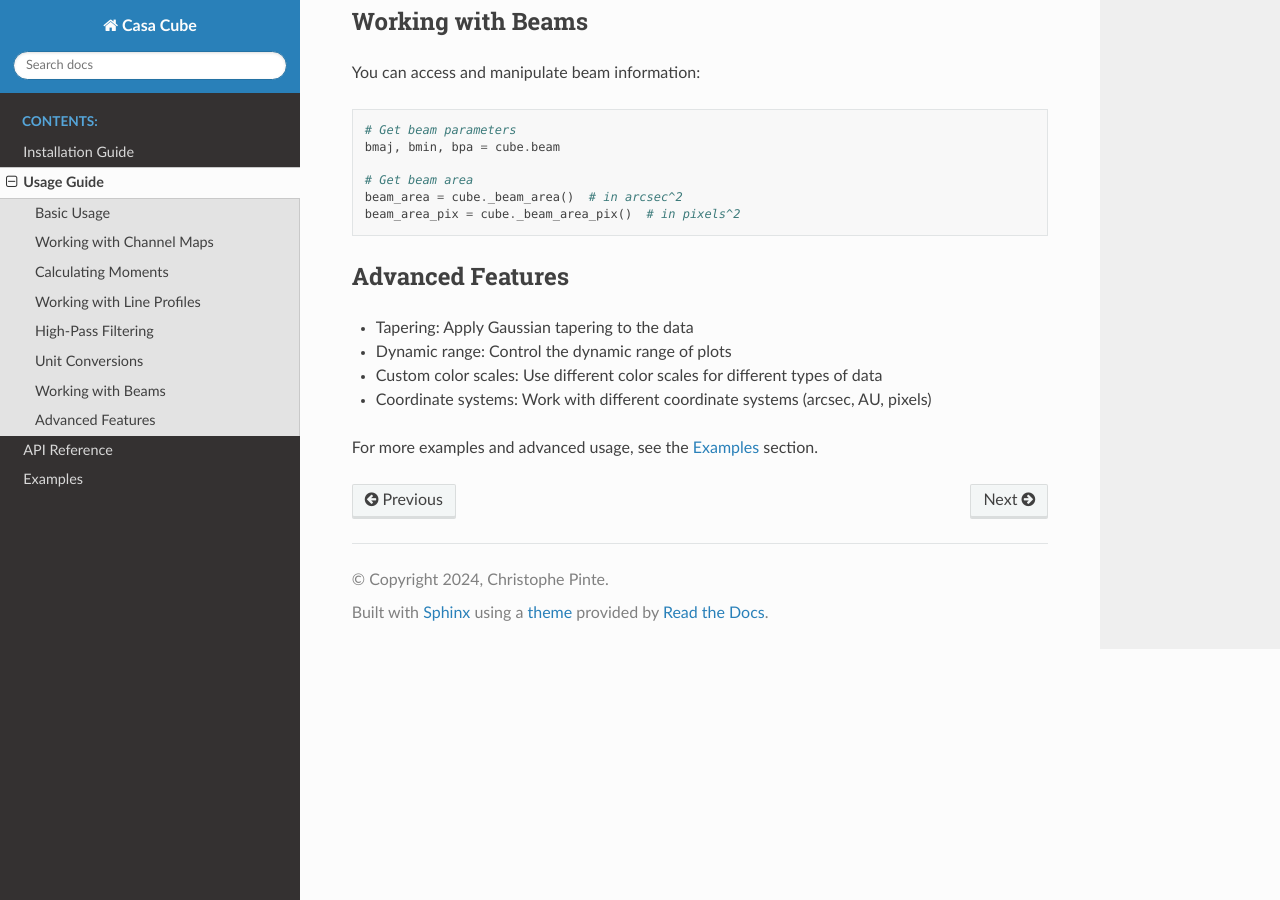
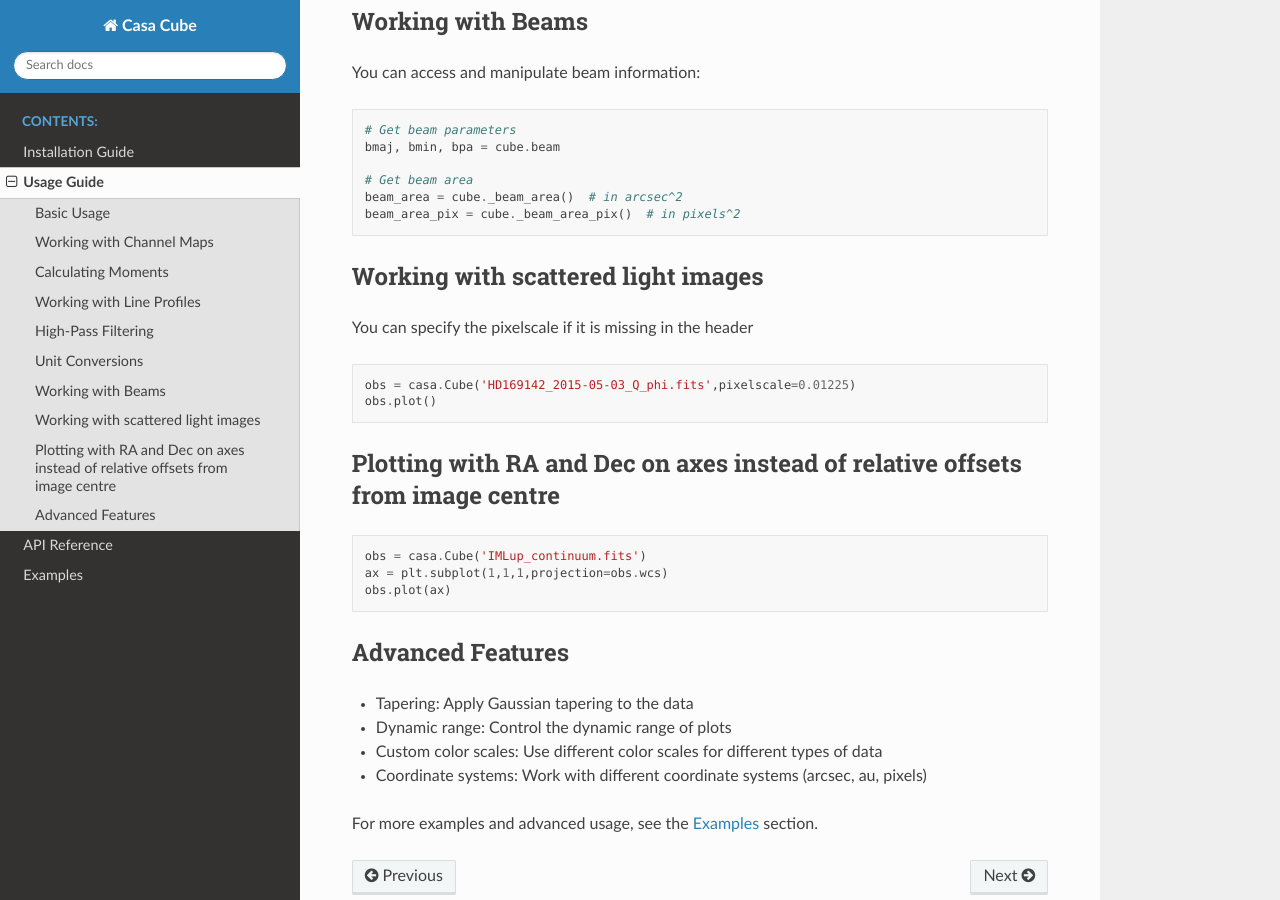
Before and after one commit to cpinte/casa_cube, a Sphinx documentation site: the page built from docs/usage.rst, in a window 1280 px wide and 900 px high, scrolled down 2010 px. Built offline with Sphinx 7.4.7 and the Read the Docs theme 3.1.0, drawn with Linux system fonts in a browser that asks for light colours.

```diff
--- a/docs/usage.rst
+++ b/docs/usage.rst
@@ -117,12 +117,36 @@ You can access and manipulate beam information:
    beam_area = cube._beam_area()  # in arcsec^2
    beam_area_pix = cube._beam_area_pix()  # in pixels^2
 
+
+
+Working with scattered light images
+----------------
+
+You can specify the pixelscale if it is missing in the header
+
+.. code-block:: python
+
+   obs = casa.Cube('HD169142_2015-05-03_Q_phi.fits',pixelscale=0.01225)
+   obs.plot()
+
+
+Plotting with  RA and Dec on axes instead of relative offsets from image centre
+----------------
+
+.. code-block:: python
+
+   obs = casa.Cube('IMLup_continuum.fits')
+   ax = plt.subplot(1,1,1,projection=obs.wcs)
+   obs.plot(ax)
+
+
+
 Advanced Features
 ---------------
 
 * Tapering: Apply Gaussian tapering to the data
 * Dynamic range: Control the dynamic range of plots
 * Custom color scales: Use different color scales for different types of data
-* Coordinate systems: Work with different coordinate systems (arcsec, AU, pixels)
+* Coordinate systems: Work with different coordinate systems (arcsec, au, pixels)
 
 For more examples and advanced usage, see the :doc:`examples` section.
```
Also changed, not shown: README.md (+20 -44 lines).
